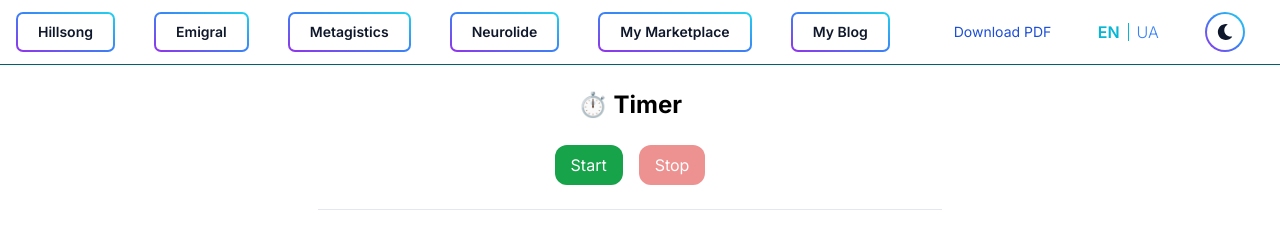
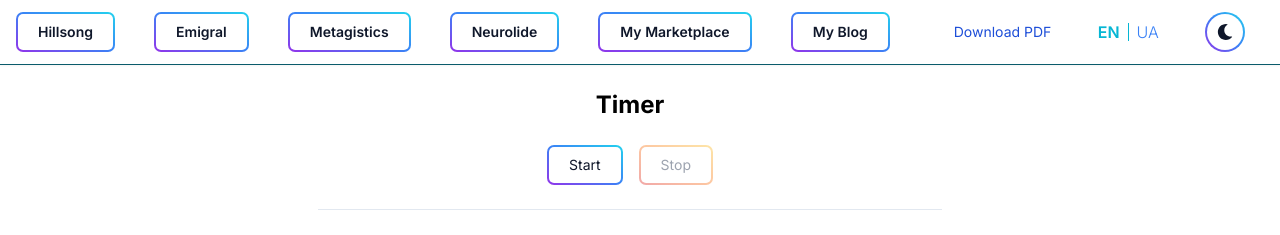
Before and after one commit to aleksandr04635/resume, a Next.js app: page /en/timer in a window 1280 px wide. Shown: the top 235 px of the page. Built offline with nearby package versions, Linux system fonts and the light colour scheme; no server answers; the database is empty.

Commit message:
21.06.2025

```diff
--- a/app/[locale]/(with-layout)/timer/page.tsx
+++ b/app/[locale]/(with-layout)/timer/page.tsx
@@ -2,6 +2,7 @@
 
 export const dynamic = "force-dynamic";
 
+import MyButton from "@/components/ui/my-button";
 import {
   formatDate,
   formatDuration,
@@ -136,24 +137,38 @@ export default function TimerPage() {
 
   return (
     <div className="mx-auto max-w-2xl space-y-6 p-6">
-      <h1 className="text-center text-2xl font-bold">⏱️ Timer</h1>
+      <h1 className="text-center text-2xl font-bold">{/* ⏱️ */} Timer</h1>
 
       <div className="flex items-center justify-center space-x-4">
-        <button
+        {/*  <button
           onClick={startTimer}
           disabled={status === "starting" || status === "started"}
           className="rounded-xl bg-green-600 px-4 py-2 text-white hover:bg-green-700 disabled:opacity-50"
         >
           {status === "starting" ? "Starting..." : "Start"}
-        </button>
+        </button> */}
 
-        <button
+        <MyButton
+          onClick={startTimer}
+          disabled={status === "starting" || status === "started"}
+        >
+          {status === "starting" ? "Starting..." : "Start"}
+        </MyButton>
+
+        {/*  <button
           onClick={stopTimer}
           disabled={status !== "started"}
           className="rounded-xl bg-red-600 px-4 py-2 text-white hover:bg-red-700 disabled:opacity-50"
         >
           {status === "stopping" ? "Stopping..." : "Stop"}
-        </button>
+        </button> */}
+        <MyButton
+          onClick={stopTimer}
+          style="danger"
+          disabled={status !== "started"}
+        >
+          {status === "stopping" ? "Stopping..." : "Stop"}
+        </MyButton>
       </div>
 
       {status === "error" && (
```
